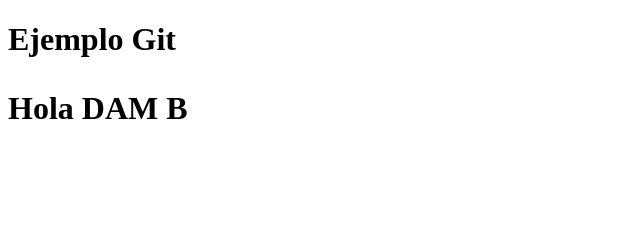
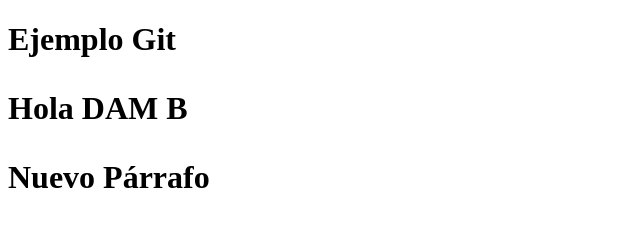
Before and after one commit to scarsan142/EjemploclaseGit75, a plain HTML site: page index.html in a window 1280 px wide. Shown: the whole page, without its empty margins (0-640 px from the left). Drawn offline with Linux system fonts and the light colour scheme.

Commit message:
Párrafo añadido en línea 16

```diff
--- a/index.html
+++ b/index.html
@@ -8,5 +8,11 @@
 <body>
 	<h1>Ejemplo Git<h1/>
 		<p>Hola DAM B</p>
+
+
+
+
+
+		<p>Nuevo Párrafo</p>
 </body>
 </html>
```
